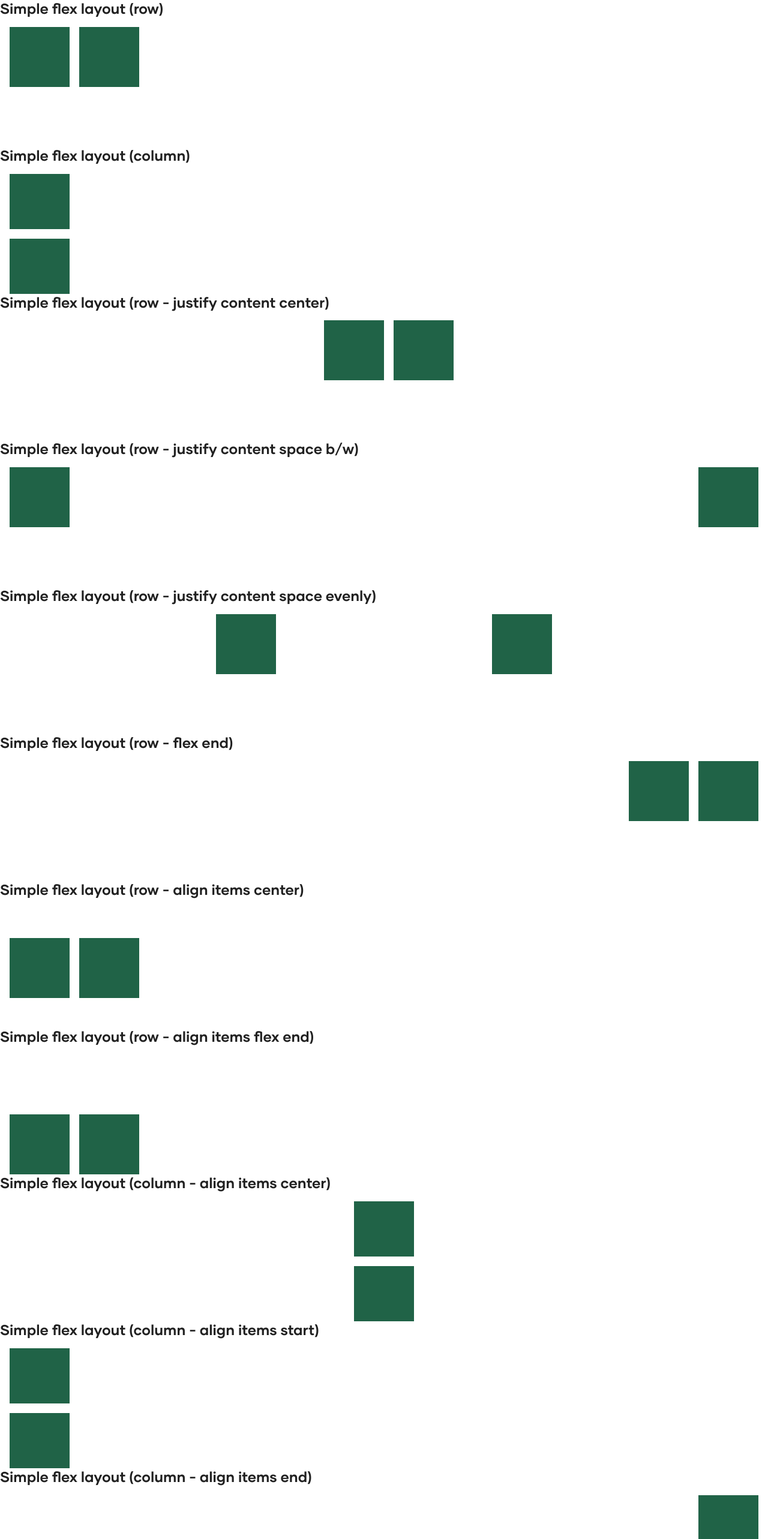
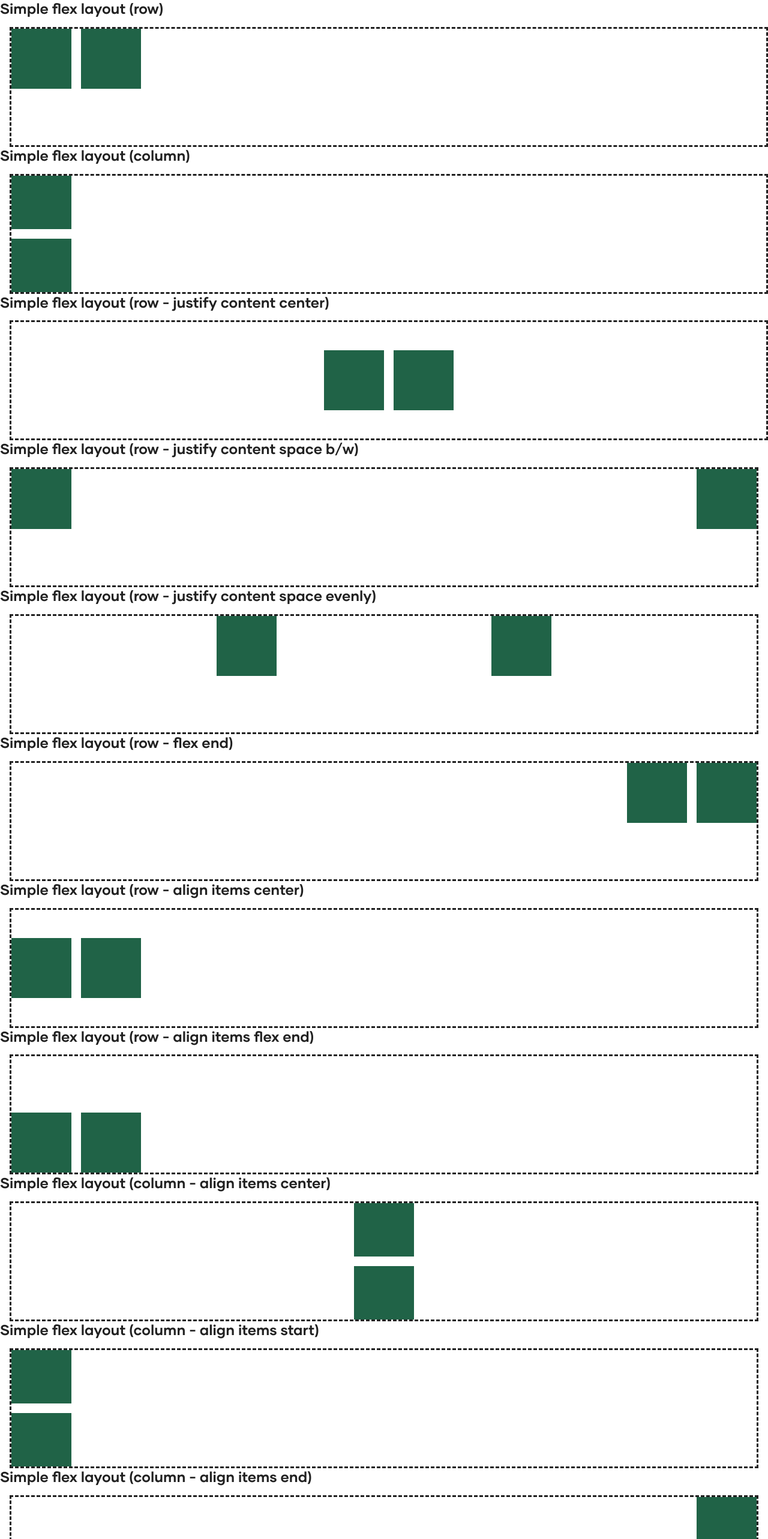
Before and after one commit to creditbook-poc/wlk-mui, a React (Vite) app: page /boxLayout in a window 1280 px wide. Shown: the top 2566 px of the page at 60% size. Built offline with nearby package versions, Linux system fonts and the light colour scheme.

Commit message:
added dashed borders

```diff
--- a/src/components/BoxLayout.tsx
+++ b/src/components/BoxLayout.tsx
@@ -4,7 +4,7 @@ export const BoxLayout = () => {
   return (
     <>
       <Typography variant="h2">Simple flex layout (row)</Typography>
-      <Box display="flex" height={"25vh"} columnGap={2} ml={2} mt={2}>
+      <Box display="flex" height={"25vh"} columnGap={2} ml={2} mt={2} border='dashed' >
         <Box width={100} height={100} bgcolor="primary.dark" />
         <Box width={100} height={100} bgcolor="primary.dark" />
       </Box>
@@ -17,6 +17,7 @@ export const BoxLayout = () => {
         rowGap={2}
         ml={2}
         mt={2}
+        border='dashed'
       >
         <Box width={100} height={100} bgcolor="primary.dark" />
         <Box width={100} height={100} bgcolor="primary.dark" />
@@ -29,10 +30,12 @@ export const BoxLayout = () => {
         display="flex"
         flexDirection="row"
         justifyContent="center"
+        alignItems='center'
         height={"25vh"}
         columnGap={2}
         ml={2}
         mt={2}
+        border='dashed'
       >
         <Box width={100} height={100} bgcolor="primary.dark" />
         <Box width={100} height={100} bgcolor="primary.dark" />
@@ -49,6 +52,7 @@ export const BoxLayout = () => {
         columnGap={2}
         marginX={2}
         mt={2}
+        border='dashed'
       >
         <Box width={100} height={100} bgcolor="primary.dark" />
         <Box width={100} height={100} bgcolor="primary.dark" />
@@ -65,6 +69,7 @@ export const BoxLayout = () => {
         columnGap={2}
         marginX={2}
         mt={2}
+        border='dashed'
       >
         <Box width={100} height={100} bgcolor="primary.dark" />
         <Box width={100} height={100} bgcolor="primary.dark" />
@@ -81,6 +86,7 @@ export const BoxLayout = () => {
         columnGap={2}
         marginX={2}
         mt={2}
+        border='dashed'
       >
         <Box width={100} height={100} bgcolor="primary.dark" />
         <Box width={100} height={100} bgcolor="primary.dark" />
@@ -97,6 +103,7 @@ export const BoxLayout = () => {
         columnGap={2}
         marginX={2}
         mt={2}
+        border='dashed'
       >
         <Box width={100} height={100} bgcolor="primary.dark" />
         <Box width={100} height={100} bgcolor="primary.dark" />
@@ -113,6 +120,7 @@ export const BoxLayout = () => {
         columnGap={2}
         marginX={2}
         mt={2}
+        border='dashed'
       >
         <Box width={100} height={100} bgcolor="primary.dark" />
         <Box width={100} height={100} bgcolor="primary.dark" />
@@ -129,6 +137,7 @@ export const BoxLayout = () => {
         rowGap={2}
         marginX={2}
         mt={2}
+        border='dashed'
       >
         <Box width={100} height={100} bgcolor="primary.dark" />
         <Box width={100} height={100} bgcolor="primary.dark" />
@@ -145,6 +154,7 @@ export const BoxLayout = () => {
         rowGap={2}
         marginX={2}
         mt={2}
+        border='dashed'
       >
         <Box width={100} height={100} bgcolor="primary.dark" />
         <Box width={100} height={100} bgcolor="primary.dark" />
@@ -161,6 +171,7 @@ export const BoxLayout = () => {
         rowGap={2}
         marginX={2}
         mt={2}
+        border='dashed'
       >
         <Box width={100} height={100} bgcolor="primary.dark" />
         <Box width={100} height={100} bgcolor="primary.dark" />
@@ -177,6 +188,7 @@ export const BoxLayout = () => {
         columnGap={2}
         marginX={2}
         mt={2}
+        border='dashed'
       >
         <Box flexGrow={1} width={100} height={100} bgcolor="primary.dark" />
         <Box width={100} height={100} bgcolor="primary.dark" />
@@ -193,6 +205,7 @@ export const BoxLayout = () => {
         columnGap={2}
         marginX={2}
         mt={2}
+        border='dashed'
       >
         <Box flex={1} width={100} height={100} bgcolor="primary.dark" />
         <Box flex={1} width={100} height={100} bgcolor="primary.dark" />
@@ -209,6 +222,7 @@ export const BoxLayout = () => {
         columnGap={2}
         marginX={2}
         mt={2}
+        border='dashed'
       >
         <Box flex={1} width={100} height={100} bgcolor="primary.dark" />
         <Box flex={2} width={100} height={100} bgcolor="primary.dark" />
@@ -225,6 +239,7 @@ export const BoxLayout = () => {
         rowGap={2}
         marginX={2}
         mt={2}
+        border='dashed'
       >
         <Box flex={1} width={100} height={100} bgcolor="primary.dark" />
         <Box flex={2} width={100} height={100} bgcolor="primary.dark" />
@@ -241,6 +256,7 @@ export const BoxLayout = () => {
         rowGap={2}
         marginX={2}
         mt={2}
+        border='dashed'
       >
         <Box flex={4} width={100} height={100} bgcolor="primary.dark" />
         <Box flex={2} width={100} height={100} bgcolor="primary.dark" />
@@ -257,6 +273,7 @@ export const BoxLayout = () => {
         rowGap={2}
         marginX={2}
         mt={2}
+        border='dashed'
       >
         <Box flex={1} width={100} height={100} bgcolor="primary.dark" />
         <Box flex={4} width={100} height={100} bgcolor="primary.dark" />
@@ -273,6 +290,7 @@ export const BoxLayout = () => {
         columnGap={2}
         marginX={2}
         mt={2}
+        border='dashed'
       >
         <Box alignSelf='center' width={100} height={100} bgcolor="primary.dark" />
         <Box alignSelf='end' width={100} height={100} bgcolor="primary.dark" />
@@ -289,6 +307,7 @@ export const BoxLayout = () => {
         columnGap={2}
         marginX={2}
         mt={2}
+        border='dashed'
       >
         <Box alignSelf='center' width={100} height={100} bgcolor="primary.dark" />
         <Box alignSelf='end' width={100} height={100} bgcolor="primary.dark" />
```
